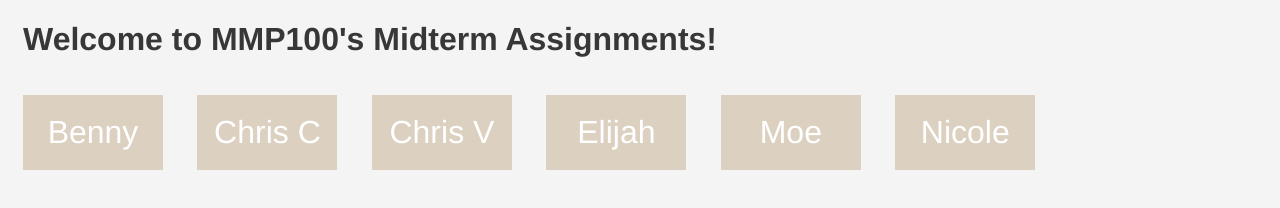
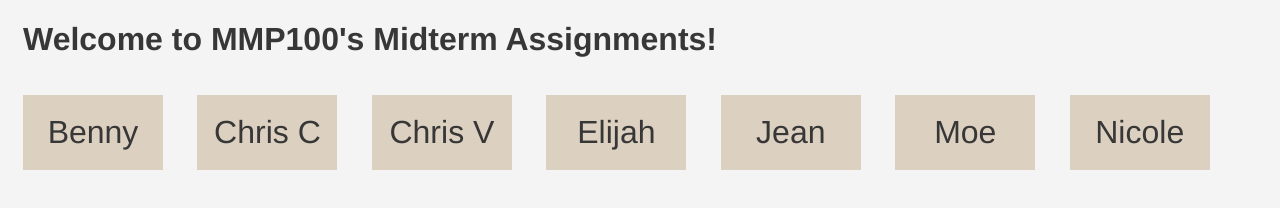
Before and after one commit to mmp100/mmp100.github.io, a plain HTML site: page index.html in a window 1280 px wide. Drawn offline with Linux system fonts and the light colour scheme.

Commit message:
styled the homepage

```diff
--- a/index.html
+++ b/index.html
@@ -10,19 +10,22 @@
 		<a href="/benny">Benny</a>
 	</div>
 	<div>
-	<a href="/chrisc">Chris C</a>
+		<a href="/chrisc">Chris C</a>
 	</div>
 	<div>
-	<a href="/chrisv">Chris V</a>
+		<a href="/chrisv">Chris V</a>
 	</div>
 	<div>
-	<a href="/elijah/templates/homepage.html">Elijah</a>
+		<a href="/elijah/templates/homepage.html">Elijah</a>
 	</div>
 	<div>
-	<a href="/moe">Moe</a>
+		<a href="/jean">Jean</a>
 	</div>
 	<div>
-	<a href="/nicole">Nicole</a>
+		<a href="/moe">Moe</a>
+	</div>
+	<div>
+		<a href="/nicole">Nicole</a>
 	</div>
 </body>
 </html>
--- a/style.css
+++ b/style.css
@@ -23,7 +23,7 @@ div {
 a {
 	font-size: 32px;
 	text-decoration: none;
-	color: white;
+	color: #373737;
 }
 
 div:hover {
```
Also changed, not shown: 1 other file.
